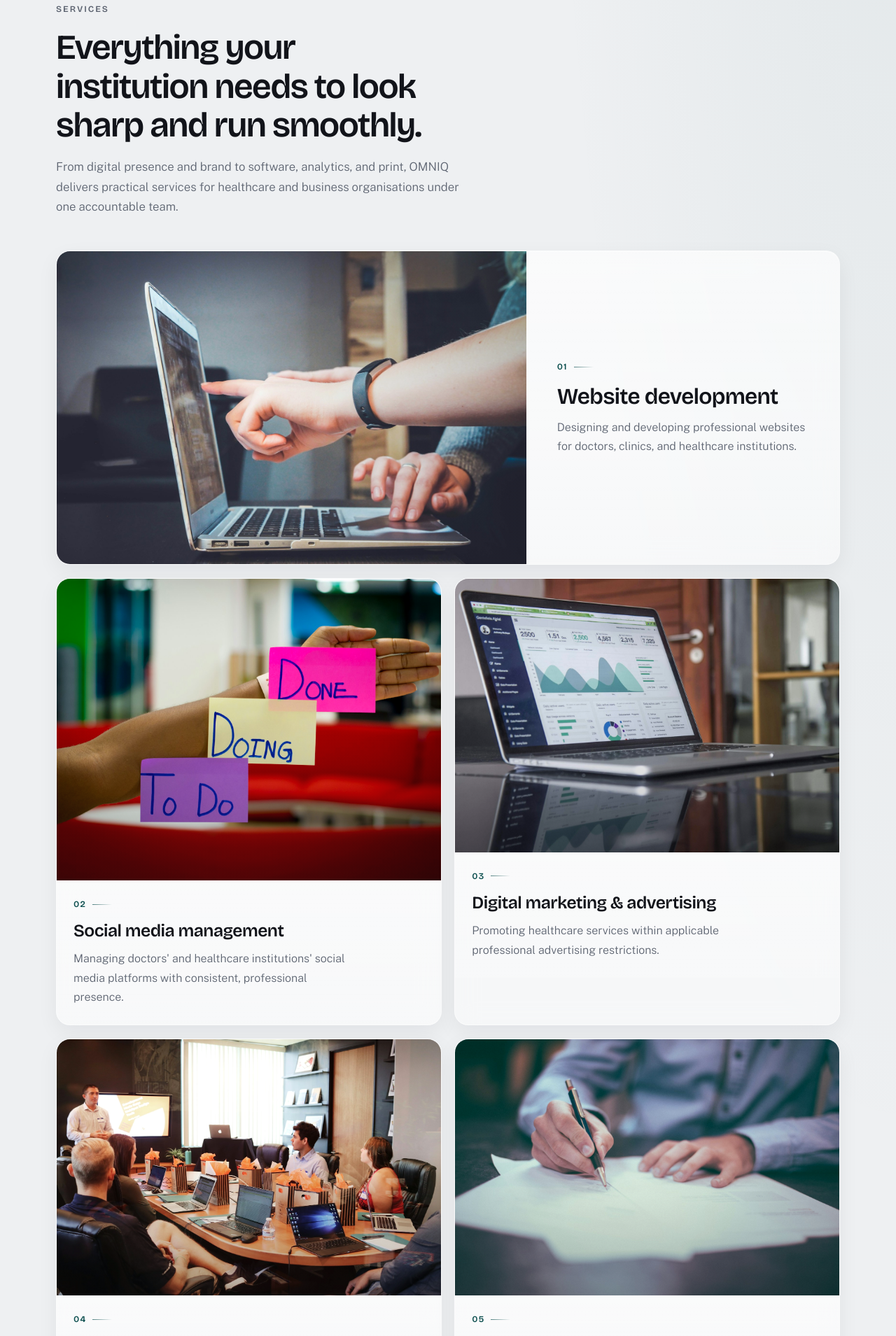
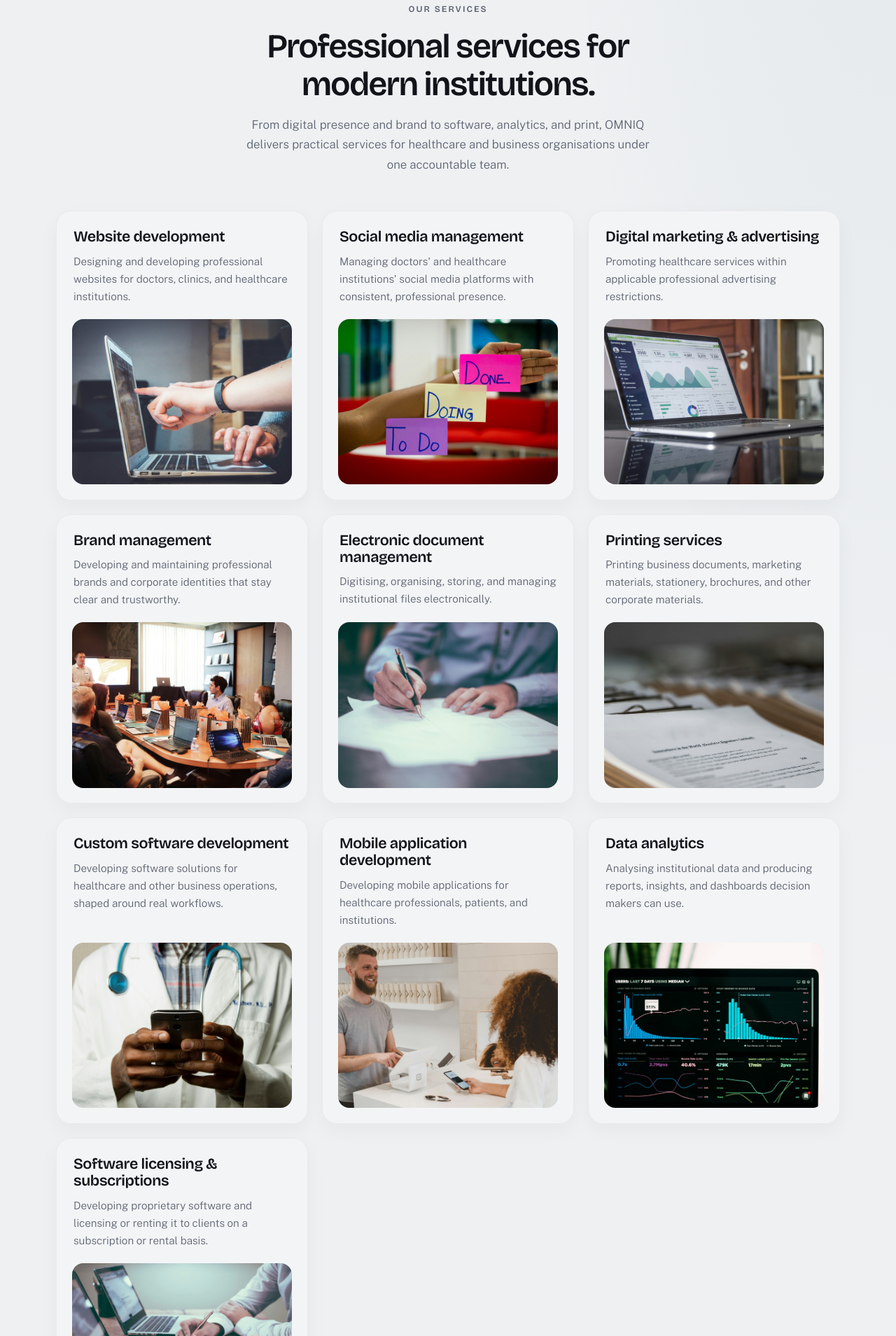
Before and after one commit to Hamadzashe/omniq, a plain HTML site: page index.html in a window 1280 px wide. Shown: the part 891-2800 px from the top of the page at 70% size. Drawn offline with nearby package versions, Linux system fonts and the light colour scheme.

Commit message:
Restyle services into a clean card grid inspired by modern catalogue layouts.
Co-authored-by: Cursor <cursoragent@cursor.com>

```diff
--- a/css/styles.css
+++ b/css/styles.css
@@ -499,82 +499,81 @@ p {
   padding: clamp(4.5rem, 10vw, 7rem) 0;
 }
 
-/* Service offerings */
+/* Service offerings — clean card grid */
+.offerings {
+  position: relative;
+}
+
 .offerings__intro {
-  max-width: 42rem;
-  margin-bottom: 3rem;
+  max-width: 40rem;
+  margin: 0 auto 3.25rem;
+  text-align: center;
 }
 
 .offerings__intro h2 {
-  font-size: clamp(2rem, 4vw, 3.1rem);
-  margin-bottom: 1.1rem;
+  font-size: clamp(2rem, 4vw, 3rem);
+  margin-bottom: 1rem;
   max-width: 18ch;
+  margin-left: auto;
+  margin-right: auto;
+}
+
+.offerings__intro .lede {
+  margin-left: auto;
+  margin-right: auto;
 }
 
 .offer-grid {
   display: grid;
-  grid-template-columns: repeat(2, minmax(0, 1fr));
-  gap: 1.15rem;
+  grid-template-columns: repeat(3, minmax(0, 1fr));
+  gap: 1.25rem;
 }
 
 .offer {
-  overflow: hidden;
-  border-radius: 1.25rem;
   display: flex;
   flex-direction: column;
-  isolation: isolate;
-  transition: transform 0.4s var(--ease), border-color 0.35s var(--ease), box-shadow 0.4s var(--ease);
+  min-height: 100%;
+  padding: 1.5rem 1.35rem 1.35rem;
+  border-radius: 1.35rem;
+  background: #f3f4f6;
+  border: 1px solid rgba(18, 20, 26, 0.04);
+  box-shadow: 0 10px 28px rgba(18, 20, 26, 0.04);
+  transition: transform 0.35s var(--ease), box-shadow 0.35s var(--ease), background 0.35s var(--ease);
 }
 
 .offer:hover {
-  transform: translateY(-5px);
-  border-color: rgba(0, 180, 230, 0.28);
-  box-shadow:
-    inset 0 1px 0 rgba(255, 255, 255, 0.55),
-    0 18px 40px rgba(18, 20, 26, 0.1);
+  transform: translateY(-6px);
+  background: #f7f8fa;
+  box-shadow: 0 18px 40px rgba(18, 20, 26, 0.08);
 }
 
-.offer--wide {
-  grid-column: 1 / -1;
-  display: grid;
-  grid-template-columns: 1.2fr 0.8fr;
-  align-items: stretch;
-  min-height: 22rem;
+.offer__body {
+  display: flex;
+  flex-direction: column;
+  flex: 1;
+  padding: 0 0.15rem 1.25rem;
 }
 
-.offer--wide:nth-child(7) {
-  grid-template-columns: 0.8fr 1.2fr;
+.offer__body h3 {
+  font-size: clamp(1.15rem, 1.8vw, 1.35rem);
+  margin-bottom: 0.65rem;
+  letter-spacing: -0.02em;
+  color: var(--ink);
 }
 
-.offer--wide:nth-child(7) .offer__media {
-  order: 2;
-}
-
-.offer--wide:nth-child(7) .offer__body {
-  order: 1;
+.offer__body p {
+  color: var(--muted);
+  font-size: 0.95rem;
+  font-weight: 300;
+  line-height: 1.65;
 }
 
 .offer__media {
-  position: relative;
+  margin-top: auto;
   overflow: hidden;
-  min-height: 15rem;
-  background: linear-gradient(135deg, #d7dde5, #eef1f4);
-}
-
-.offer__media::after {
-  content: "";
-  position: absolute;
-  inset: 0;
-  background: linear-gradient(180deg, transparent 45%, rgba(12, 16, 22, 0.28) 100%);
-  pointer-events: none;
-}
-
-.offer--wide .offer__media {
-  min-height: 100%;
-}
-
-.offer--wide .offer__media::after {
-  background: linear-gradient(90deg, transparent 40%, rgba(12, 16, 22, 0.18) 100%);
+  border-radius: 1rem;
+  aspect-ratio: 4 / 3;
+  background: #e5e7eb;
 }
 
 .offer__media img {
@@ -582,64 +581,11 @@ p {
   height: 100%;
   object-fit: cover;
   object-position: center;
-  transition: transform 0.85s var(--ease), filter 0.45s var(--ease);
-  filter: saturate(1.05) contrast(1.02);
+  transition: transform 0.7s var(--ease);
 }
 
 .offer:hover .offer__media img {
-  transform: scale(1.06);
-  filter: saturate(1.08) contrast(1.04);
-}
-
-.offer__body {
-  padding: 1.5rem 1.5rem 1.65rem;
-  display: flex;
-  flex-direction: column;
-  justify-content: center;
-  gap: 0.15rem;
-  background:
-    linear-gradient(180deg, rgba(255, 255, 255, 0.42), rgba(255, 255, 255, 0.18));
-}
-
-.offer--wide .offer__body {
-  padding: clamp(1.75rem, 4vw, 2.75rem);
-}
-
-.offer__index {
-  display: inline-flex;
-  align-items: center;
-  gap: 0.55rem;
-  font-family: var(--font-display);
-  font-size: 0.78rem;
-  font-weight: 600;
-  letter-spacing: 0.1em;
-  color: var(--accent);
-  margin-bottom: 0.75rem;
-}
-
-.offer__index::after {
-  content: "";
-  width: 1.75rem;
-  height: 1px;
-  background: linear-gradient(90deg, rgba(13, 79, 79, 0.7), transparent);
-}
-
-.offer__body h3 {
-  font-size: clamp(1.2rem, 2.1vw, 1.55rem);
-  margin-bottom: 0.6rem;
-  letter-spacing: -0.02em;
-}
-
-.offer--wide .offer__body h3 {
-  font-size: clamp(1.45rem, 2.6vw, 2rem);
-}
-
-.offer__body p {
-  color: var(--muted);
-  font-size: 1rem;
-  font-weight: 300;
-  line-height: 1.7;
-  max-width: 42ch;
+  transform: scale(1.05);
 }
 
 /* Platforms / products */
@@ -1311,10 +1257,12 @@ p {
   .process__steps,
   .poneswa,
   .poneswa__gallery,
-  .platforms__pipeline,
-  .offer-grid,
-  .offer--wide {
+  .platforms__pipeline {
     grid-template-columns: 1fr;
+  }
+
+  .offer-grid {
+    grid-template-columns: repeat(2, minmax(0, 1fr));
   }
 
   .poneswa__shot--desk:first-child {
@@ -1327,21 +1275,6 @@ p {
 
   .process__steps {
     grid-template-columns: 1fr 1fr;
-  }
-
-  .offer--wide,
-  .offer--wide:nth-child(7) {
-    display: flex;
-    flex-direction: column;
-  }
-
-  .offer--wide:nth-child(7) .offer__media,
-  .offer--wide:nth-child(7) .offer__body {
-    order: initial;
-  }
-
-  .offer__media {
-    min-height: 13rem;
   }
 
   .site-footer__grid {
@@ -1428,8 +1361,23 @@ p {
 
   .process__steps,
   .contact__form,
-  .site-footer__grid {
+  .site-footer__grid,
+  .offer-grid {
     grid-template-columns: 1fr;
+  }
+
+  .offerings__intro {
+    text-align: left;
+  }
+
+  .offerings__intro h2 {
+    margin-left: 0;
+    margin-right: 0;
+  }
+
+  .offerings__intro .lede {
+    margin-left: 0;
+    margin-right: 0;
   }
 
   .section {
--- a/index.html
+++ b/index.html
@@ -120,8 +120,8 @@
 
       <section class="section offerings" id="services">
         <div class="offerings__intro" data-reveal>
-          <p class="eyebrow">Services</p>
-          <h2>Everything your institution needs to look sharp and run smoothly.</h2>
+          <p class="eyebrow">Our services</p>
+          <h2>Professional services for modern institutions.</h2>
           <p class="lede">
             From digital presence and brand to software, analytics, and print,
             OMNIQ delivers practical services for healthcare and business
@@ -130,203 +130,193 @@
         </div>
 
         <div class="offer-grid">
-          <article class="offer offer--wide glass" data-reveal>
-            <div class="offer__media">
-              <img
-                src="assets/services/website.jpg"
-                alt="Laptop on a desk used for professional website design work"
-                loading="lazy"
-                width="1400"
-                height="900"
-              />
-            </div>
+          <article class="offer" data-reveal>
             <div class="offer__body">
-              <span class="offer__index">01</span>
               <h3>Website development</h3>
               <p>
                 Designing and developing professional websites for doctors,
                 clinics, and healthcare institutions.
               </p>
             </div>
+            <div class="offer__media">
+              <img
+                src="assets/services/website.jpg"
+                alt="Professional website design on a laptop"
+                loading="lazy"
+                width="900"
+                height="700"
+              />
+            </div>
           </article>
 
-          <article class="offer glass" data-reveal>
-            <div class="offer__media">
-              <img
-                src="assets/services/social.jpg"
-                alt="Smartphone showing social media content planning"
-                loading="lazy"
-                width="1400"
-                height="900"
-              />
-            </div>
+          <article class="offer" data-reveal>
             <div class="offer__body">
-              <span class="offer__index">02</span>
               <h3>Social media management</h3>
               <p>
                 Managing doctors&apos; and healthcare institutions&apos; social
                 media platforms with consistent, professional presence.
               </p>
             </div>
+            <div class="offer__media">
+              <img
+                src="assets/services/social.jpg"
+                alt="Social media content planning on a phone"
+                loading="lazy"
+                width="900"
+                height="700"
+              />
+            </div>
           </article>
 
-          <article class="offer glass" data-reveal>
-            <div class="offer__media">
-              <img
-                src="assets/services/marketing.jpg"
-                alt="Digital marketing campaign planning on a desk"
-                loading="lazy"
-                width="1400"
-                height="900"
-              />
-            </div>
+          <article class="offer" data-reveal>
             <div class="offer__body">
-              <span class="offer__index">03</span>
               <h3>Digital marketing &amp; advertising</h3>
               <p>
                 Promoting healthcare services within applicable professional
                 advertising restrictions.
               </p>
             </div>
+            <div class="offer__media">
+              <img
+                src="assets/services/marketing.jpg"
+                alt="Digital marketing analytics and campaign planning"
+                loading="lazy"
+                width="900"
+                height="700"
+              />
+            </div>
           </article>
 
-          <article class="offer glass" data-reveal>
-            <div class="offer__media">
-              <img
-                src="assets/services/brand.jpg"
-                alt="Brand identity materials and colour swatches"
-                loading="lazy"
-                width="1400"
-                height="900"
-              />
-            </div>
+          <article class="offer" data-reveal>
             <div class="offer__body">
-              <span class="offer__index">04</span>
               <h3>Brand management</h3>
               <p>
                 Developing and maintaining professional brands and corporate
                 identities that stay clear and trustworthy.
               </p>
             </div>
+            <div class="offer__media">
+              <img
+                src="assets/services/brand.jpg"
+                alt="Brand identity workshop and design materials"
+                loading="lazy"
+                width="900"
+                height="700"
+              />
+            </div>
           </article>
 
-          <article class="offer glass" data-reveal>
-            <div class="offer__media">
-              <img
-                src="assets/services/documents.jpg"
-                alt="Organised digital document filing on a computer"
-                loading="lazy"
-                width="1400"
-                height="900"
-              />
-            </div>
+          <article class="offer" data-reveal>
             <div class="offer__body">
-              <span class="offer__index">05</span>
               <h3>Electronic document management</h3>
               <p>
                 Digitising, organising, storing, and managing institutional
                 files electronically.
               </p>
             </div>
+            <div class="offer__media">
+              <img
+                src="assets/services/documents.jpg"
+                alt="Organised electronic documents and files"
+                loading="lazy"
+                width="900"
+                height="700"
+              />
+            </div>
           </article>
 
-          <article class="offer glass" data-reveal>
-            <div class="offer__media">
-              <img
-                src="assets/services/printing.jpg"
-                alt="Professional printed brochures and stationery"
-                loading="lazy"
-                width="1400"
-                height="900"
-              />
-            </div>
+          <article class="offer" data-reveal>
             <div class="offer__body">
-              <span class="offer__index">06</span>
               <h3>Printing services</h3>
               <p>
                 Printing business documents, marketing materials, stationery,
                 brochures, and other corporate materials.
               </p>
             </div>
+            <div class="offer__media">
+              <img
+                src="assets/services/printing.jpg"
+                alt="Professionally printed brochures and stationery"
+                loading="lazy"
+                width="900"
+                height="700"
+              />
+            </div>
           </article>
 
-          <article class="offer offer--wide glass" data-reveal>
-            <div class="offer__media">
-              <img
-                src="assets/services/software.jpg"
-                alt="Developer building custom software on multiple screens"
-                loading="lazy"
-                width="1400"
-                height="900"
-              />
-            </div>
+          <article class="offer" data-reveal>
             <div class="offer__body">
-              <span class="offer__index">07</span>
               <h3>Custom software development</h3>
               <p>
                 Developing software solutions for healthcare and other business
                 operations, shaped around real workflows.
               </p>
             </div>
+            <div class="offer__media">
+              <img
+                src="assets/services/software.jpg"
+                alt="Custom healthcare software in use"
+                loading="lazy"
+                width="900"
+                height="700"
+              />
+            </div>
           </article>
 
-          <article class="offer glass" data-reveal>
-            <div class="offer__media">
-              <img
-                src="assets/services/mobile.jpg"
-                alt="Mobile application interface on a smartphone"
-                loading="lazy"
-                width="1400"
-                height="900"
-              />
-            </div>
+          <article class="offer" data-reveal>
             <div class="offer__body">
-              <span class="offer__index">08</span>
               <h3>Mobile application development</h3>
               <p>
                 Developing mobile applications for healthcare professionals,
                 patients, and institutions.
               </p>
             </div>
+            <div class="offer__media">
+              <img
+                src="assets/services/mobile.jpg"
+                alt="Mobile application on a smartphone"
+                loading="lazy"
+                width="900"
+                height="700"
+              />
+            </div>
           </article>
 
-          <article class="offer glass" data-reveal>
-            <div class="offer__media">
-              <img
-                src="assets/services/analytics.jpg"
-                alt="Data analytics dashboard with charts and insights"
-                loading="lazy"
-                width="1400"
-                height="900"
-              />
-            </div>
+          <article class="offer" data-reveal>
             <div class="offer__body">
-              <span class="offer__index">09</span>
               <h3>Data analytics</h3>
               <p>
                 Analysing institutional data and producing reports, insights,
                 and dashboards decision makers can use.
               </p>
             </div>
+            <div class="offer__media">
+              <img
+                src="assets/services/analytics.jpg"
+                alt="Data analytics dashboards and reports"
+                loading="lazy"
+                width="900"
+                height="700"
+              />
+            </div>
           </article>
 
-          <article class="offer offer--wide glass" data-reveal>
-            <div class="offer__media">
-              <img
-                src="assets/services/licensing.jpg"
-                alt="Team reviewing software licensing and subscription plans"
-                loading="lazy"
-                width="1400"
-                height="900"
-              />
-            </div>
+          <article class="offer" data-reveal>
             <div class="offer__body">
-              <span class="offer__index">10</span>
-              <h3>Software licensing &amp; subscription services</h3>
+              <h3>Software licensing &amp; subscriptions</h3>
               <p>
                 Developing proprietary software and licensing or renting it to
                 clients on a subscription or rental basis.
               </p>
+            </div>
+            <div class="offer__media">
+              <img
+                src="assets/services/licensing.jpg"
+                alt="Software licensing and subscription planning"
+                loading="lazy"
+                width="900"
+                height="700"
+              />
             </div>
           </article>
         </div>
```
